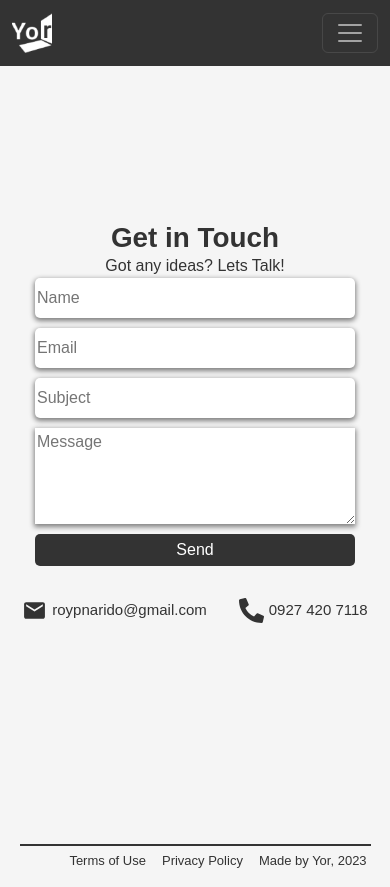
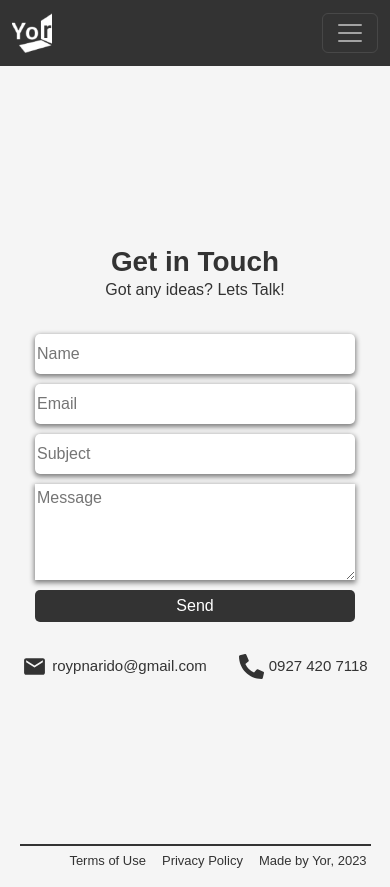
Before and after one commit to roypaul21/RoyWebPortfolio, a React (Vite) app: page /contact in a window 390 px wide. Built offline with nearby package versions, Linux system fonts and the light colour scheme.

Commit message:
fix: contact page mobile padding

```diff
--- a/src/stylesheet/App.css
+++ b/src/stylesheet/App.css
@@ -642,6 +642,7 @@ body {
   justify-content: center;
   align-items: center;
   flex-direction: column;
+  padding: 5rem 0 0 0;
 }
 .contact-section-left {
    display: flex;
@@ -740,6 +741,13 @@ body {
   padding: 0 auto;
 }
 
+@media screen and (max-width: 1000px) {
+  .contact-section-text {
+    padding-bottom: 2rem;
+  }
+
+}
+
 
 /*FOOTER SECTION*/
 
```
